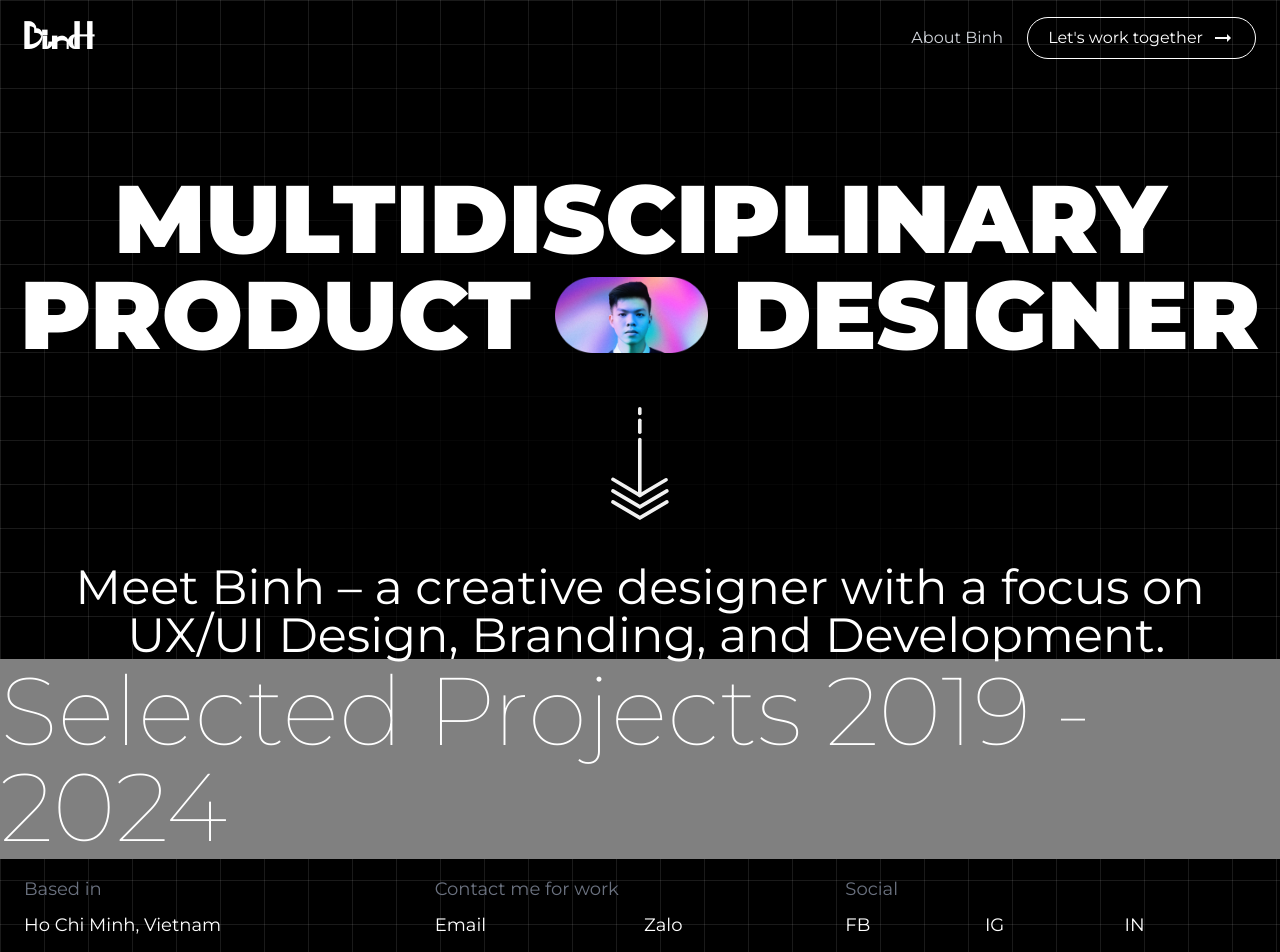
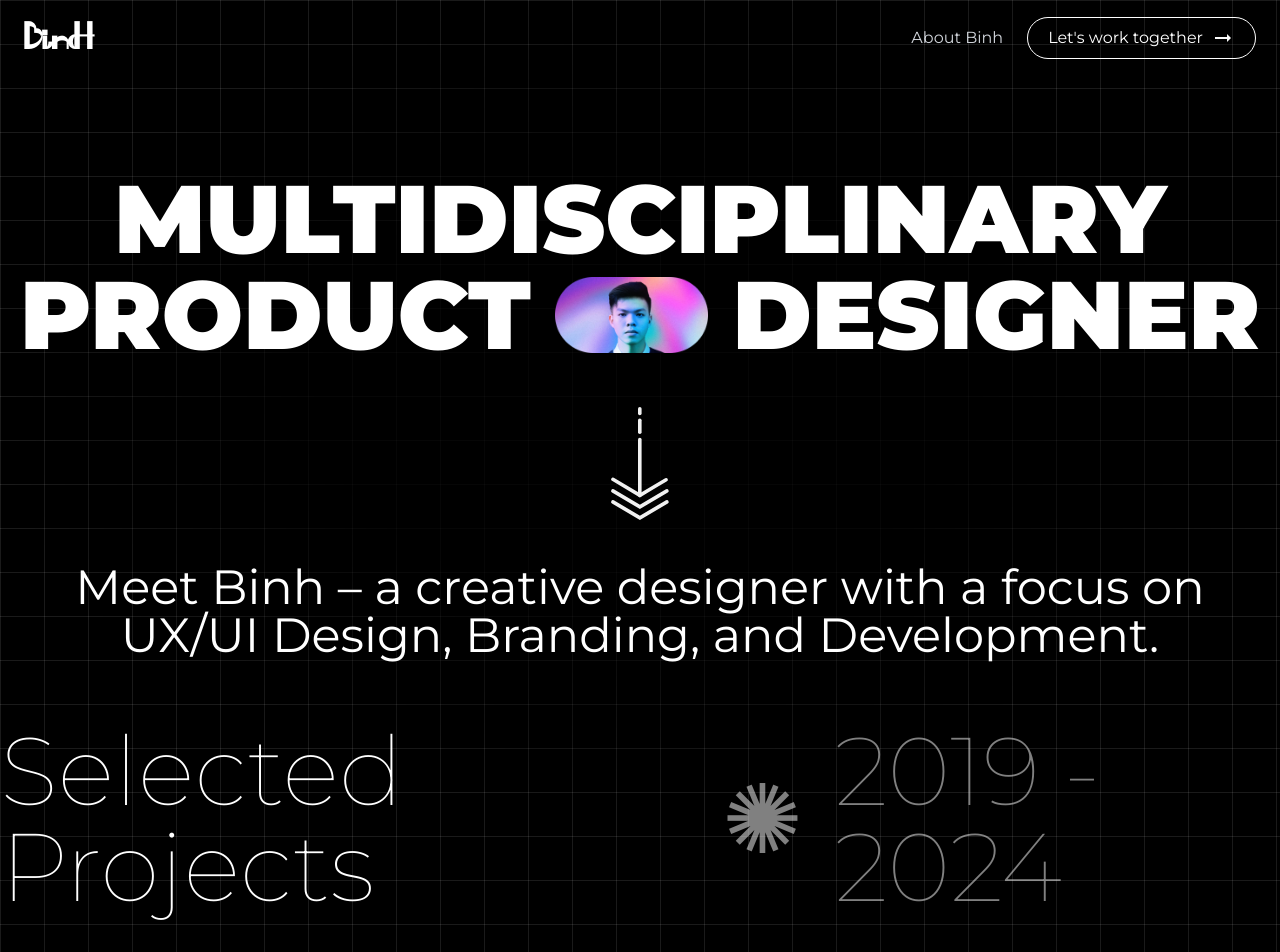
Before and after one commit to binho3399/port, a Next.js app: page / in a window 1280 px wide. Shown: the top 952 px of the page. Built offline with nearby package versions, Linux system fonts and the light colour scheme.

Commit message:
homepage

```diff
--- a/package.json
+++ b/package.json
@@ -6,7 +6,8 @@
     "dev": "next dev --turbopack",
     "build": "next build",
     "start": "next start",
-    "lint": "next lint"
+    "lint": "next lint",
+    "clean": "rm -rf .next && next clear cache"
   },
   "dependencies": {
     "@emotion/react": "^11.14.0",
--- a/src/app/homepage/home.tsx
+++ b/src/app/homepage/home.tsx
@@ -1,55 +1,67 @@
 import React from "react";
-import Layout from "@/app/layout"; // Assuming layout.tsx is in src/
+import Layout from "@/app/layout";
 import Header from "@/components/Header";
 import Footer from "@/components/Footer";
 import Image from "next/image";
 import ArrowAnimation from "@/components/Arrow";
 
-// Hero component is the main content of the homepage
-const Hero = <main className="container flex flex-col mx-auto items-center justify-center pt-24 2xl:text-9xl xl:text-8xl lg:text-7xl md:text-6xl sm:text-5xl text-5xl font-black text-white">
-    <h1>MULTIDISCIPLINARY</h1>
+const Hero: React.FC = () => (
+    <main className="container flex flex-col mx-auto items-center justify-center pt-24 2xl:text-9xl xl:text-8xl lg:text-7xl md:text-6xl sm:text-5xl text-5xl font-black text-white">
+        <h1 className="">
+            MULTIDISCIPLINARY
+        </h1>
         <div className="flex items-center justify-center gap-6">
-        <h1>PRODUCT</h1>
+            <h1 className="">
+                PRODUCT
+            </h1>
             <Image
                 src="/assets/images/ava.png"
                 alt="Product Designer"
                 width={80}
                 height={80}
                 className="h-[.8em] w-auto object-contain"
-            priority />
-        <h1>DESIGNER</h1>
+                priority
+            />
+            <h1 className="">
+                DESIGNER
+            </h1>
         </div>
-</main>;
+    </main>
+);
 
-// ArrowAnimation component is a Lottie animation that shows an arrow pointing down
-const ArrowAni = <ArrowAnimation
+const SubContent: React.FC = () => (
+    <section className="container flex-col mx-auto items-center justify-center text-center">
+        <h5 className="text-5xl text-white whitespace-pre-wrap">
+            Meet Binh – a creative designer with a focus on
+            <br />
+            UX/UI Design, Branding, and Development.
+        </h5>
+    </section>
+);
+
+const ContentDivider: React.FC = () => (
+    <div className=" container mx-auto flex justify-center items-center py-[64px] w-full border-b-[1px] border-white gap-8">
+        <h3 className="text-white xl:text-8xl font-thin">Selected Projects</h3>
+        <h3 className="text-white opacity-50 xl:text-8xl">✺</h3>
+        <h3 className="text-white opacity-50 xl:text-8xl font-thin">2019 - 2024</h3>
+    </div>
+);
+
+const HomePage: React.FC = () => {
+    return (
+        <div className="min-h-screen flex flex-col">
+            <Header />
+            <Hero />
+            <ArrowAnimation
                 style={{
                     maxWidth: '500px',
                     margin: '20px auto'
                 }}
             />
-
-// SubContent component is a section that contains a brief introduction about the designer
-const SubContent = <section className="container flex-col mx-auto items-center justify-center text-center text-5xl whitespace-pre-wrap text-white">
-    <h5 className="font-[Open Sans]">{`Meet Binh – a creative designer with a focus on\n UX/UI Design, Branding, and Development.`}</h5>
-</section>
-
-// ContentDivder is a section that contains a divider
-const ContentDivder = <div className="flex justify-center items-center w-full h-[200px] text-white xl:text-8xl font-thin" style={{ backgroundColor: 'grey' }}>
-    Selected Projects 2019 - 2024
+            <SubContent />
+            <ContentDivider />
+            <Footer />
         </div>
-
-const HomePage = () => {
-    return (
-        <>
-            <Header />
-            {Hero}
-            {ArrowAni}
-            {SubContent}
-            {ContentDivder}
-            {/* <div className="flex justify-center items-center w-full h-[200px]"></div> */}
-            <Footer />
-        </>
     );
 };
 
```
Lines whose indentation alone changed are shown as unchanged.
